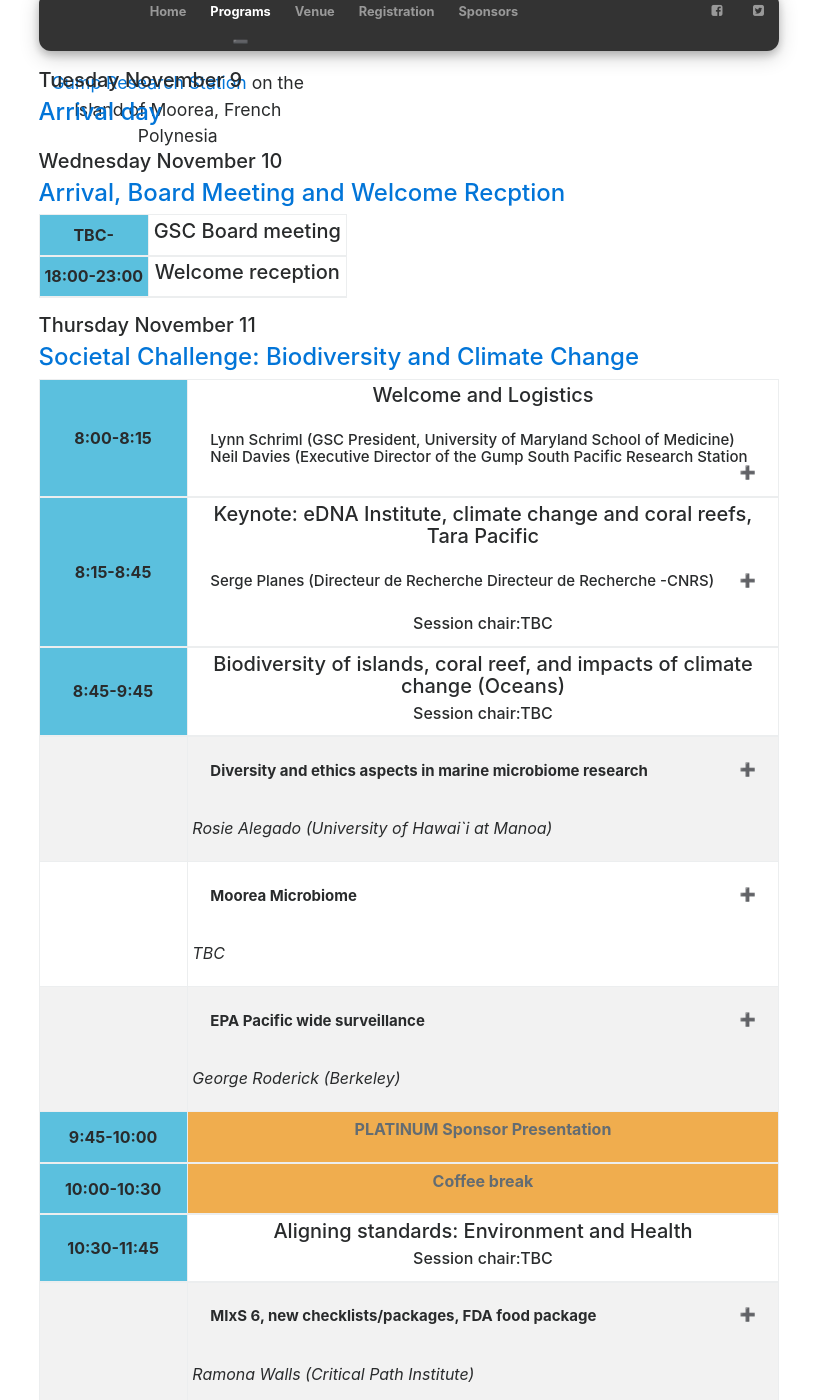
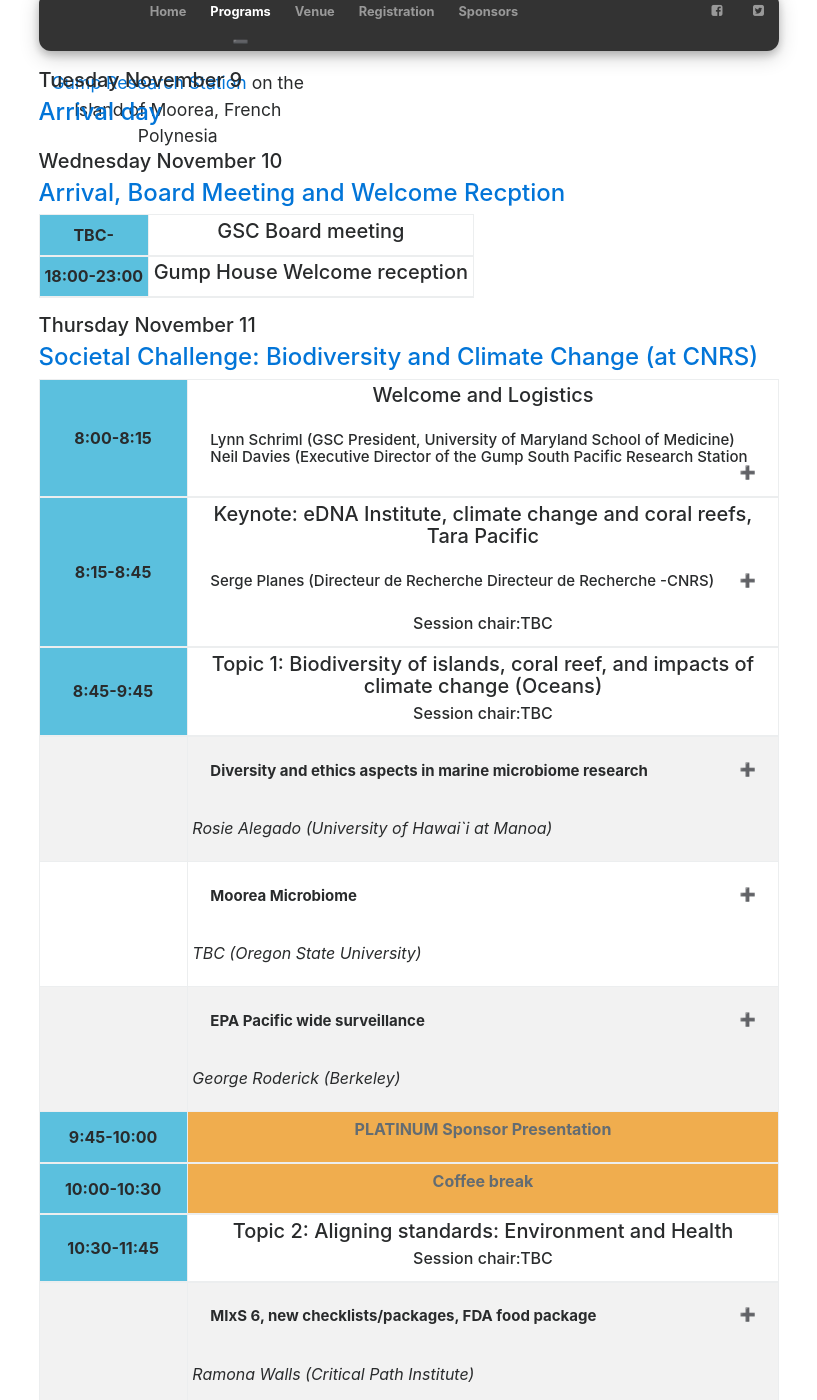
Before and after one commit to GenomicsStandardsConsortium/GSC23-Bangkok, a Jekyll site: the page built from program.html, in a window 1280 px wide and 1400 px high, scrolled down 312 px. Shown: the whole window, without its empty margins (231-1048 px from the left). Built offline with Jekyll 4.4.1, drawn with Linux system fonts in a browser that asks for light colours; nearby versions of some CDN libraries; some of the changed text lies outside the part shown; grey boxes are pictures that could not be loaded.

Commit message:
Update schedule.yml

```diff
--- a/_data/schedule.yml
+++ b/_data/schedule.yml
@@ -14,11 +14,11 @@
     title: "GSC Board meeting"
   - startTime: "18:00"
     endTime: "23:00"
-    title: "Welcome reception"
+    title: "Gump House Welcome reception"
 #Day2
 - date: "2021-11-11"
   dateReadable: "Thursday November 11"
-  title: "Societal Challenge: Biodiversity and Climate Change"
+  title: "Societal Challenge: Biodiversity and Climate Change (at CNRS)"
   link: ""
   timeslots:
   - startTime: "8:00"
@@ -29,11 +29,11 @@
     endTime: "8:45"
     title: "Keynote: eDNA Institute, climate change and coral reefs, Tara Pacific"
     speaker: "Serge Planes (Directeur de Recherche Directeur de Recherche -CNRS)"
-    abstract: "TBC"
+    abstract: "Abstract TBC"
     chair: "TBC"
   - startTime: "8:45"
     endTime: "9:45"
-    title: "Biodiversity of islands, coral reef, and impacts of climate change (Oceans)"
+    title: "Topic 1: Biodiversity of islands, coral reef, and impacts of climate change (Oceans)"
     chair: "TBC"
     type: "presentation"
     events:
@@ -45,7 +45,7 @@
       - title: "Moorea Microbiome"
         link: ""
         abstract: "TBC"
-        speakers: "TBC"
+        speakers: "TBC (Oregon State University)"
         speakers-link: ""
       - title: "EPA Pacific wide surveillance"
         link: ""
@@ -62,7 +62,7 @@
     type: "service"
   - startTime: "10:30"
     endTime: "11:45"
-    title: "Aligning standards: Environment and Health"
+    title: "Topic 2: Aligning standards: Environment and Health"
     type: "presentation"
     chair: "TBC"
     events:
@@ -96,10 +96,10 @@
     title: "PLATINUM Sponsor Presentation"
     type: "service"
   - startTime: "12:00"
-    endTime: "13:00"
+    endTime: "13:30"
     title: "Lunch"
     type: "service"
-  - startTime: "13:00"
+  - startTime: "13:30"
     endTime: "15:00"
     title: "Discussion session"
     chair: "TBC"
@@ -111,7 +111,7 @@
 #Day3
 - date: "2021-11-12"
   dateReadable: "Friday 12th November"
-  title: "Societal Theme: Standards in Human Health and Disease"
+  title: "Societal Theme: Standards in Human Health and Disease (at Gump Station)"
   link: ""
   timeslots:
   - startTime: "8:00"
@@ -125,10 +125,15 @@
     abstract: "TBC"
     chair: "TBC"
   - startTime: "8:45"
-    endTime: "9:45"
-    title: "Keynote: Human health surveillance informed by the unique microbiomes of cities"
+    endTime: "9:15"
+    title: "Human health surveillance informed by the unique microbiomes of cities"
     speaker: "Christopher Mason (Weill Cornell Medicine)"
     abstract: "TBC"
+    chair: "TBC"
+  - startTime: "9:15"
+    endTime: "9.45"
+    title: "GA4GH Standards"
+    speaker: "Susan Fairley (GA4GH)"
     chair: "TBC"
   - startTime: "9:45"
     endTime: "10:00"
@@ -164,10 +169,10 @@
     title: "GOLD Sponsor Presentation"
     type: "service"
   - startTime: "12:00"
-    endTime: "13:00"
+    endTime: "13:30"
     title: "Lunch"
     type: "service"
-  - startTime: "13:00"
+  - startTime: "13:30"
     endTime: "15:00"
     title: "Discussion session"
     chair: "TBC"
```
